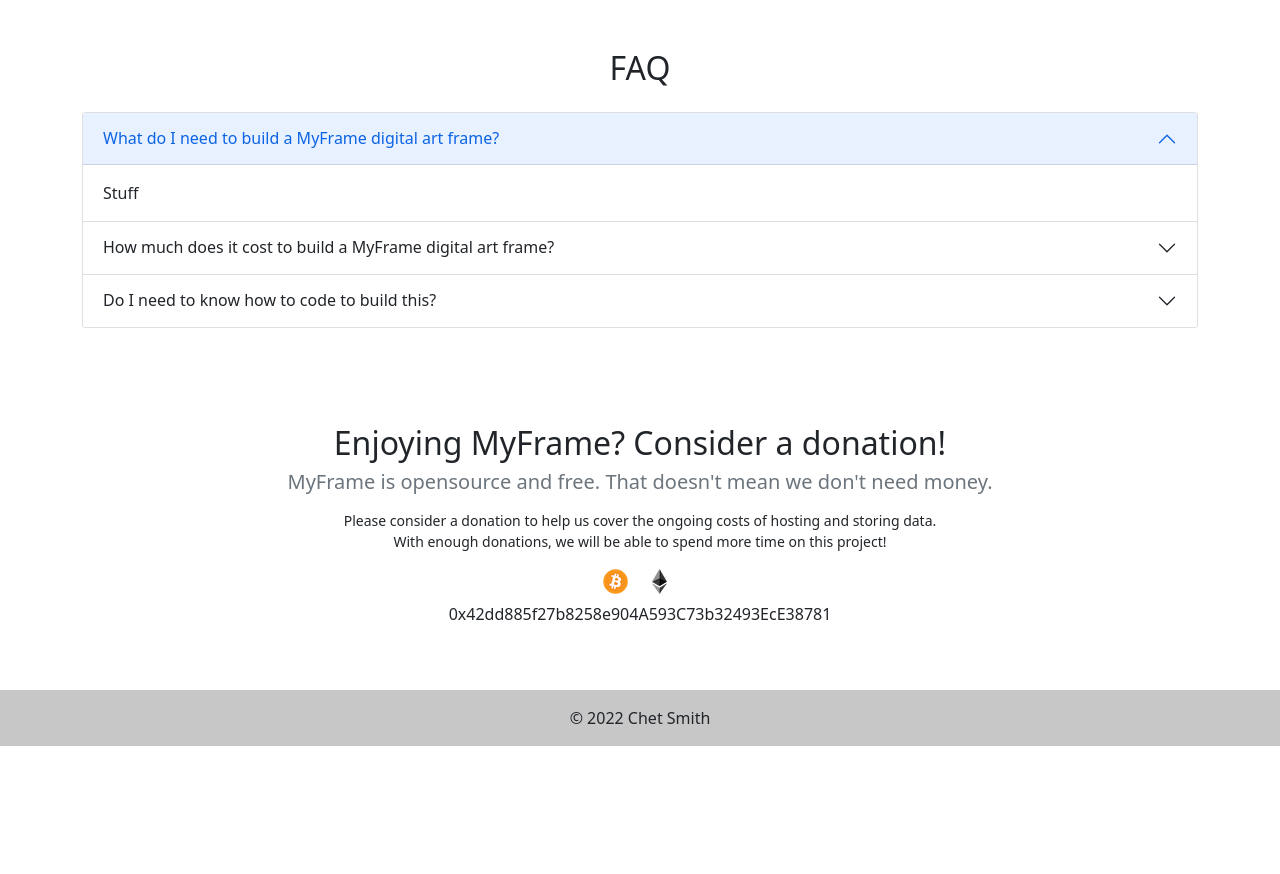
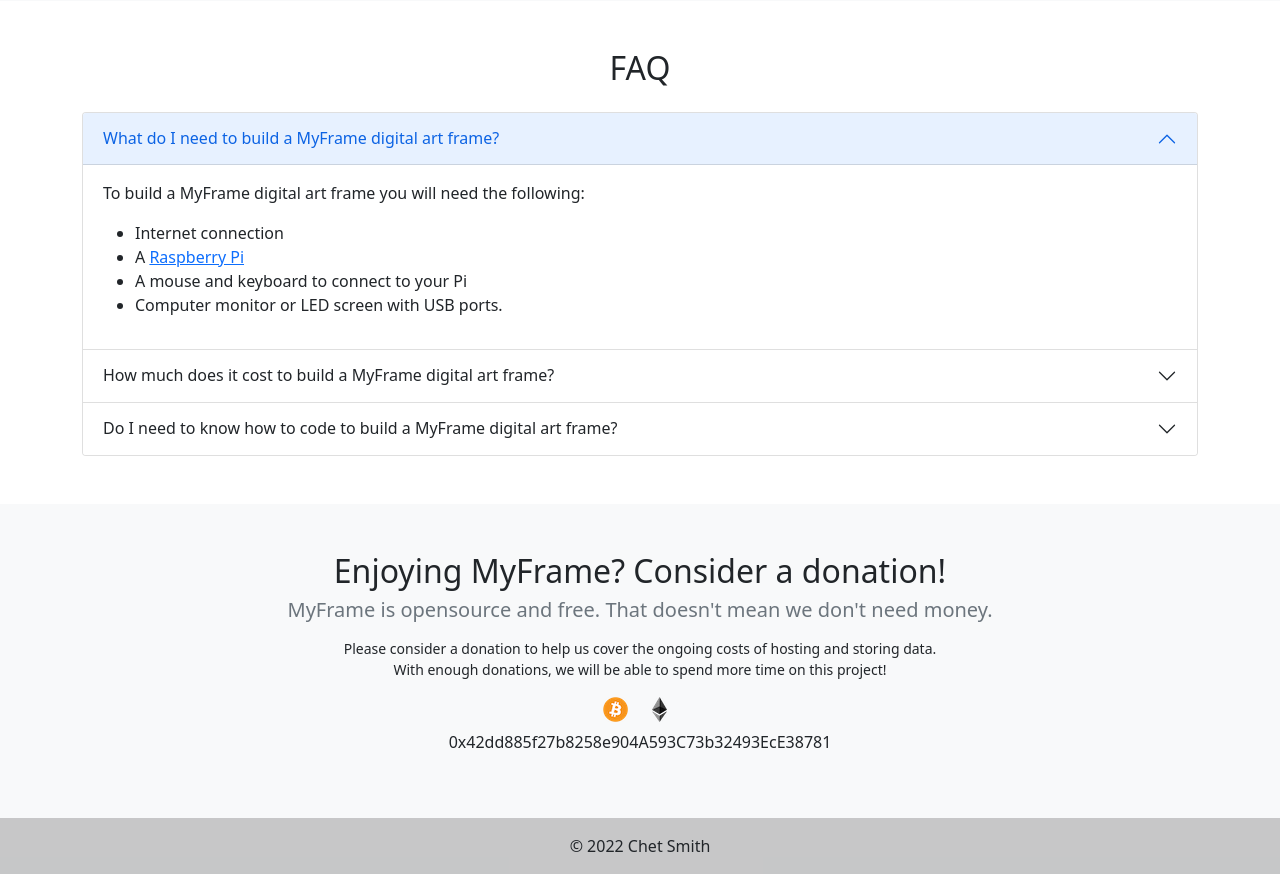
Before and after one commit to TroyLouis/my_frame_website, a Flask app: page / in a window 1280 px wide. Shown: the part 1430-2304 px from the top of the page. Before the commit the page ends 2176 px from the top, so only its background shows below. Run offline with Flask 2, Linux system fonts and the light colour scheme; data comes from the database, SQL or seed files in the repository; both versions use the stored data as it was after the commit.

Commit message:
Working on setup guide

```diff
--- a/my_frame/api/my_frame_api.py
+++ b/my_frame/api/my_frame_api.py
@@ -42,17 +42,19 @@
         image = query_image(image_id)
         return redirect(url_for('static', filename='images/user_uploads/' + image))
 
+    '''
     def put(self, image_id):
         abort_if_id_exists(image_id)
         args = image_id_args.parse_args()
         image_ids[image_id] = args
         return image_ids
-
+    '''
+    '''
     def delete(self,image_id):
         abort_if_nil_id(image_id)
         del image_ids[image_id]
         return "", 204
-
+    '''
 class FetchSetImage(Resource):
     def get(self, email):
         user_id = get_user_id(email)[0]
--- a/my_frame/routes.py
+++ b/my_frame/routes.py
@@ -29,7 +29,7 @@
     form = RegistrationForm()
     if form.validate_on_submit():
         hashed_password = bcrypt.generate_password_hash(form.password.data).decode('utf-8')
-        user = User(username=form.username.data, email=form.email.data.lower(), password=hashed_password)
+        user = User(username=form.username.data.lower(), email=form.email.data.lower(), password=hashed_password)
         db.session.add(user)
         db.session.commit()
         flash(f'Your account has been created! You are now able to log in.', 'success')
@@ -98,7 +98,7 @@
         if form.picture.data:
             picture_file = save_picture(form.picture.data)
             current_user.profile_picture = picture_file
-        current_user.username = form.username.data
+        current_user.username = form.username.data.lower()
         current_user.email = form.email.data
         db.session.commit()
         flash(f'Your account has been updated!', 'success')
--- a/my_frame/templates/home.html
+++ b/my_frame/templates/home.html
@@ -27,7 +27,7 @@
                             <p class="card-text">MyFrame is Open Source, free and maintained by a group of tech enthusiasts. Contribute today!</p>
                         </div>
                         <div>
-                            <a href="" class="btn btn-primary align-self-center mb-4">Github</a>
+                            <a href="https://github.com/TroyLouis/MyFrame" class="btn btn-primary align-self-center mb-4">Github</a>
                         </div>
                    </div>
                 </div>
@@ -61,7 +61,7 @@
 
     <!-- Recent User Uploads-->
 
-    <section class="p-5">
+    <section class="p-5 bg-light">
         <div class="container">
             <h2 class="text-center mb-4">
                 Recent Uploads From Our Community
@@ -69,7 +69,7 @@
             <div class="row">
                 {% for image in image %}
                 <div class="col-md d-flex justify-content-center align-self-center">
-                    <div class="card text-dark border-0">
+                    <div class="card text-dark border-0 bg-light">
                        <div class="card-body text-center">
                             <img src="{{ url_for('static', filename='images/user_uploads_sized/' + image.image)}}">
                        </div>
@@ -95,7 +95,21 @@
                   </h2>
                   <div id="panelsStayOpen-collapseOne" class="accordion-collapse collapse show" aria-labelledby="panelsStayOpen-headingOne">
                     <div class="accordion-body">
-                        Stuff
+                        <p>To build a MyFrame digital art frame you will need the following:</p>
+                        <ul>
+                            <li>
+                                Internet connection
+                            </li>
+                            <li>
+                                A <a href="https://www.raspberrypi.com/">Raspberry Pi</a>
+                            </li>
+                            <li>
+                                A mouse and keyboard to connect to your Pi
+                            </li>
+                            <li>
+                                Computer monitor or LED screen with USB ports.
+                            </li>
+                        </ul>
                     </div>
                   </div>
                 </div>
@@ -107,19 +121,19 @@
                   </h2>
                   <div id="panelsStayOpen-collapseTwo" class="accordion-collapse collapse" aria-labelledby="panelsStayOpen-headingTwo">
                     <div class="accordion-body">
-                        About tree fiddy.
+                        This project is completely free besides the hardware. The cost of hardware can vary greatly, especially if you purchase new. We were able to put one together for under $150!
                     </div>
                   </div>
                 </div>
                 <div class="accordion-item">
                   <h2 class="accordion-header" id="panelsStayOpen-headingThree">
                     <button class="accordion-button collapsed" type="button" data-bs-toggle="collapse" data-bs-target="#panelsStayOpen-collapseThree" aria-expanded="false" aria-controls="panelsStayOpen-collapseThree">
-                        Do I need to know how to code to build this?
+                        Do I need to know how to code to build a MyFrame digital art frame?
                     </button>
                   </h2>
                   <div id="panelsStayOpen-collapseThree" class="accordion-collapse collapse" aria-labelledby="panelsStayOpen-headingThree">
                     <div class="accordion-body">
-                        No! A beginner can build this with a little bit of elbow grease! Our forums and docs are very helpful.
+                        No! Setup is easy and you don't need any programming experience. Check out the <a href="#">setup guide</a> for more information!
                     </div>
                   </div>
                 </div>
@@ -127,7 +141,7 @@
         </div>
     </section>
 
-    <section class="p-5">
+    <section class="p-5 bg-light">
         <div class="container text-center">
             <h2>Enjoying MyFrame? Consider a donation!</h2>
             <h5 class="text-muted mt-2">MyFrame is opensource and free. That doesn't mean we don't need money.</h5>
--- a/my_frame/templates/layout.html
+++ b/my_frame/templates/layout.html
@@ -28,7 +28,7 @@
                         <a href="#donate" class="nav-link" >Donate</a>
                     </li>
                     <li class="nav-item">
-                        <a href="#" class="nav-link">Github</a>
+                        <a href="https://github.com/TroyLouis/MyFrame" class="nav-link">Github</a>
                     </li>
                     <li class="nav-item">
                         <a href="#" class="nav-link">Setup Guide</a>
--- /dev/null
+++ b/my_frame/templates/setup_guide.html
@@ -0,0 +1 @@
+{{% extends layout.html %%}}
```
Also changed, not shown: my_frame/site.db.
